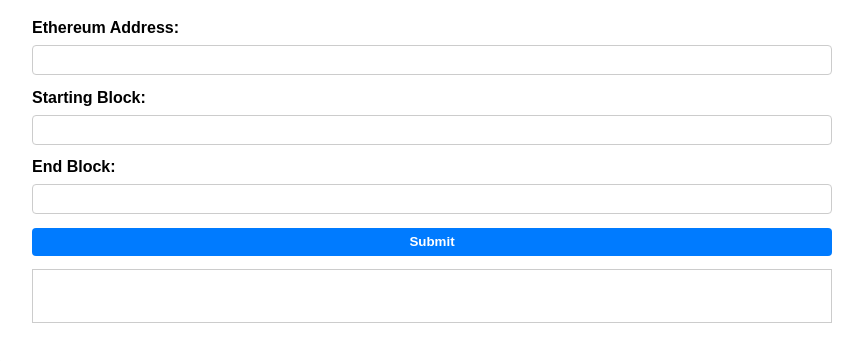
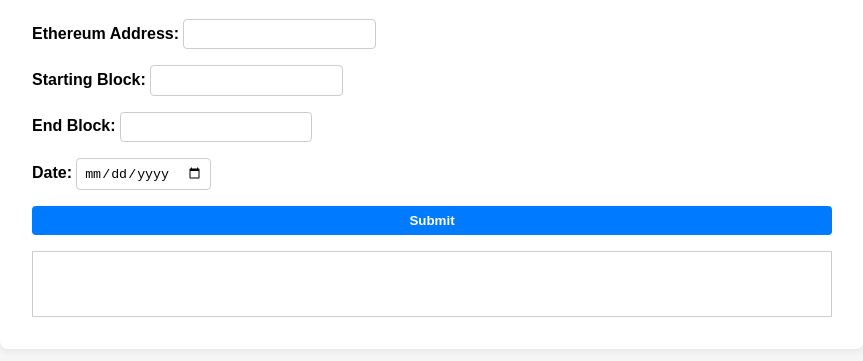
Before and after one commit to qalassa/ethereum-transactions-crawler, a plain HTML site: page static/index.html in a window 1280 px wide. Shown: the part 93-454 px from the top of the page, without its empty margins (208-1071 px from the left). Drawn offline with Linux system fonts and the light colour scheme.

Commit message:
Update index.html

```diff
--- a/static/index.html
+++ b/static/index.html
@@ -22,15 +22,17 @@
             display: flex;
             flex-direction: column;
         }
+        .input-group {
+            margin-bottom: 1em;
+        }
         label {
             font-weight: bold;
             margin-bottom: .5em;
         }
-        input[type="text"], input[type="number"] {
+        input[type="text"], input[type="number"], input[type="date"] {
             padding: .5em;
             border-radius: 4px;
             border: 1px solid #ccc;
-            margin-bottom: 1em;
         }
         input[type="submit"] {
             cursor: pointer;
@@ -59,7 +61,8 @@
             var address = document.querySelector("#address").value;
             var startBlock = document.querySelector("#startBlock").value;
             var endBlock = document.querySelector("#endBlock").value;
-
+            let date = document.querySelector("#date").value;
+            let utcDate = `${date}T00:00:00Z`; // format the date to YYYY-MM-DDT00:00:00Z
             fetch("http://localhost:8080/address", {
                 method: "POST",
                 headers: {
@@ -69,11 +72,13 @@
                      address: address,
                      start_block: startBlock,
                      end_block: endBlock,
+                     date: utcDate, // Use the formatted date
             }),
         })
             .then(response => response.json())
             .then(data => {
-                    outputDiv.textContent = JSON.stringify(data, null, 2);
+                console.log(data);
+                outputDiv.textContent = `ETH Balance: ${data[0]}\nToken Transfers: ${JSON.stringify(data[1], null, 2)}\nETH Transfers: ${JSON.stringify(data[2], null, 2)}`;
             })
             .catch(error => console.error(error));
         });
@@ -84,17 +89,26 @@
 <div class="container">
     <h1>Ethereum Address Info</h1>
     <form>
+        <div class="input-group">
             <label for="address">Ethereum Address:</label>
             <input type="text" id="address" name="address">
+        </div>
+        <div class="input-group">
             <label for="startBlock">Starting Block:</label>
             <input type="number" id="startBlock" name="startBlock">
+        </div>
+        <div class="input-group">
             <label for="endBlock">End Block:</label>
             <input type="number" id="endBlock" name="endBlock">
+        </div>
+        <div class="input-group">
+            <label for="date">Date:</label>
+            <input type="date" id="date" name="date">
+        </div>
         <input type="submit" value="Submit">
     </form>
-
     <!-- This div is where the server response will be displayed -->
-    <pre id="output"></pre>
+    <div id="output"></div>
 </div>
 </body>
 </html>
```
Lines whose indentation alone changed are shown as unchanged.
